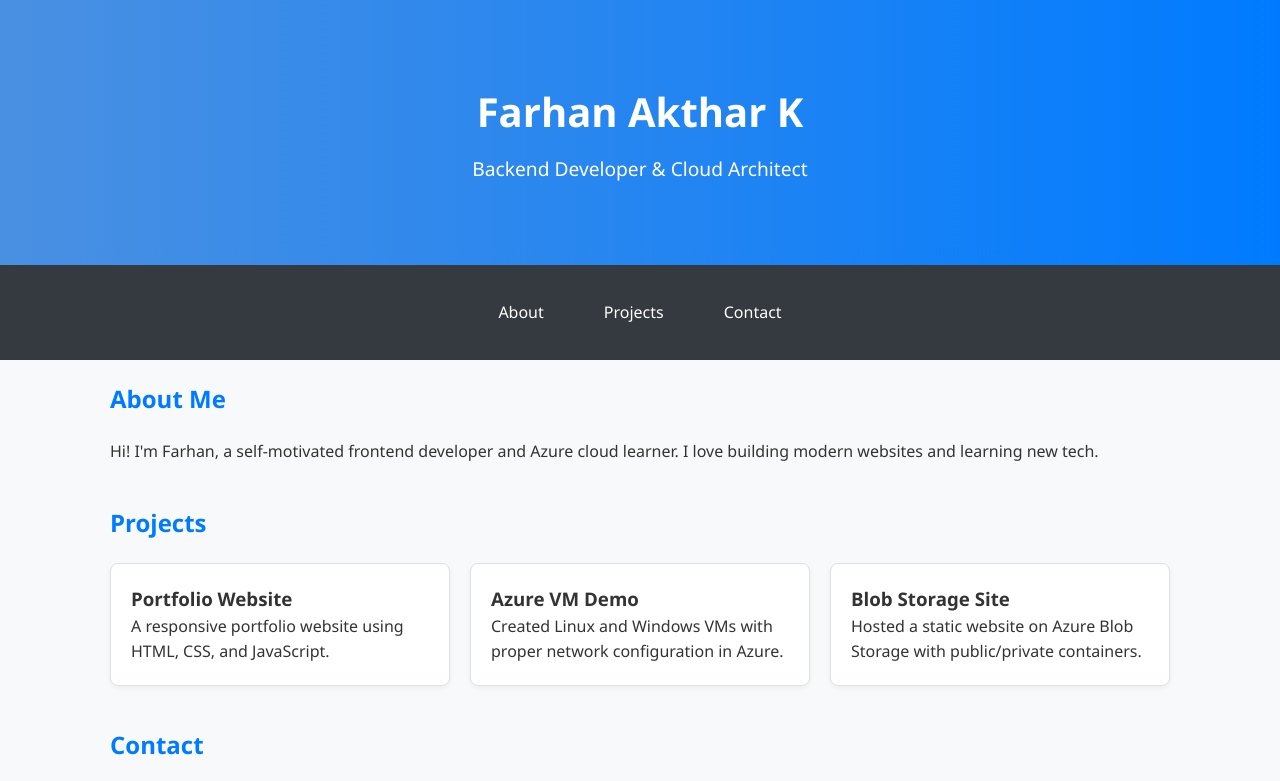
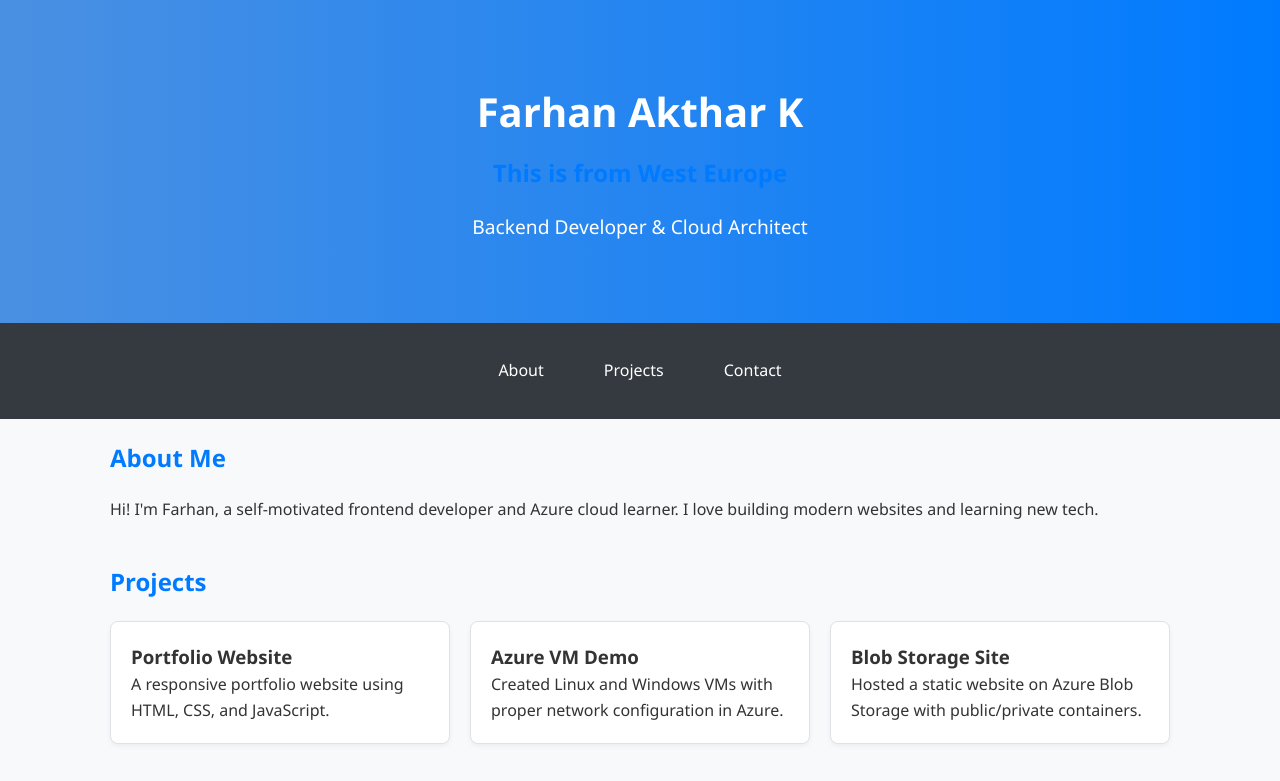
Before and after one commit to farhanfist10/sample-app-service, a plain HTML site: page index.html in a window 1280 px wide. Shown: the top 781 px of the page. Drawn offline with Linux system fonts and the light colour scheme.

Commit message:
Update index.html

```diff
--- a/index.html
+++ b/index.html
@@ -115,6 +115,7 @@ footer {
   <header>
     <div class="container">
       <h1>Farhan Akthar K</h1>
+      <h2>This is from West Europe</h2>
       <p>Backend Developer & Cloud Architect</p>
     </div>
   </header>
```
